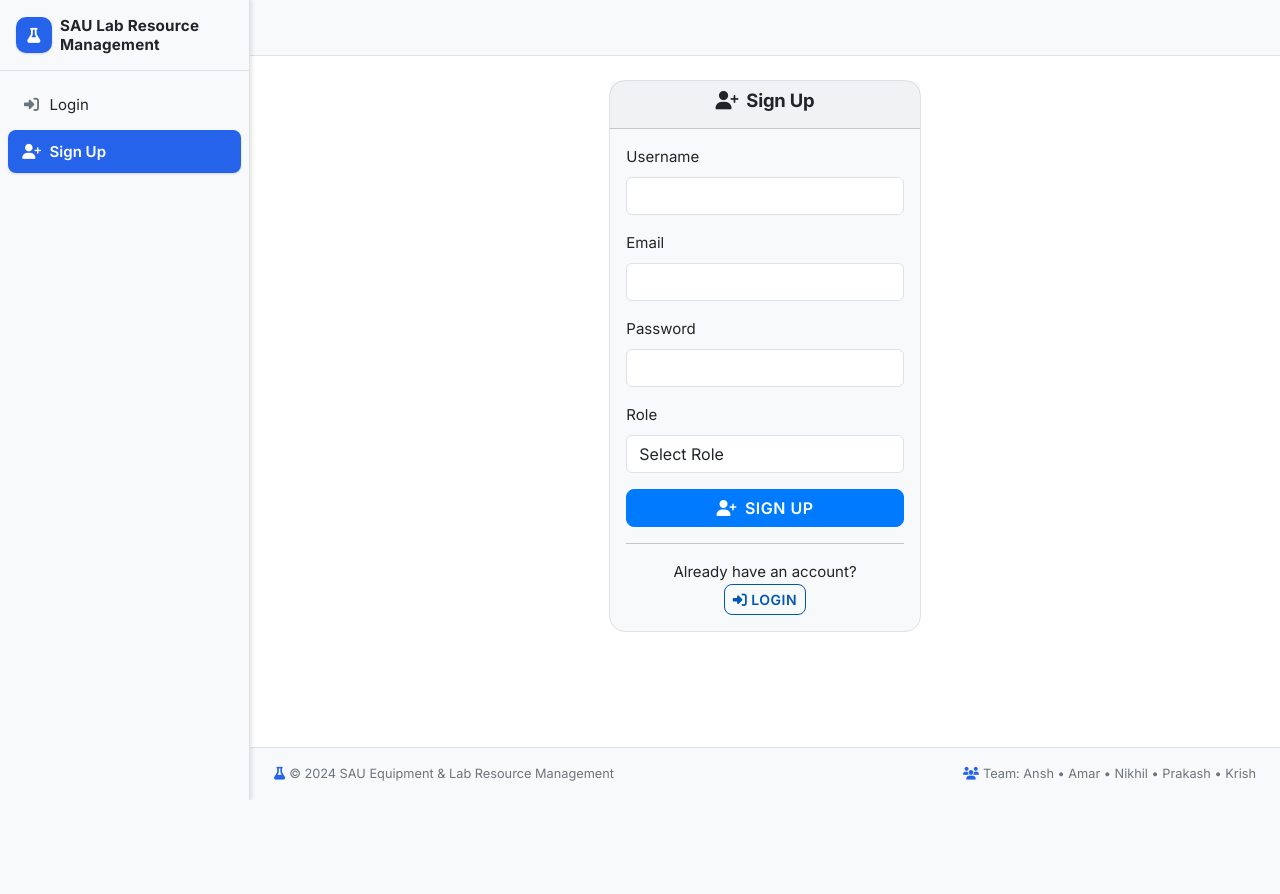
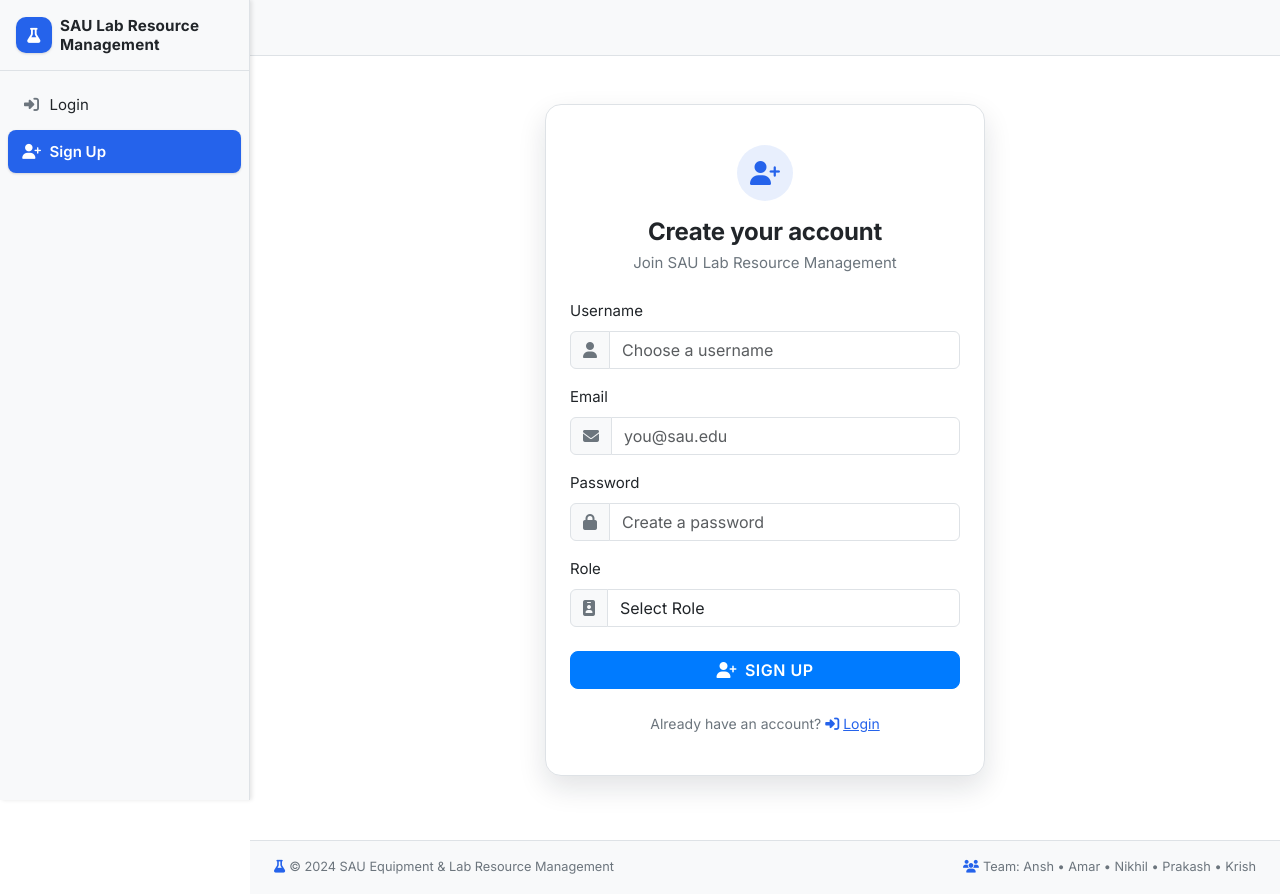
Before and after one commit to Mrstragr/dbms-project, a Flask app: page /signup in a window 1280 px wide. Before the commit the page ends 800 px from the top, so only its background shows below. Run offline with Flask 3, Linux system fonts and the light colour scheme; some libraries are stand-ins or nearby versions.

Commit message:
style: redesign signup page to match login

```diff
--- a/templates/signup.html
+++ b/templates/signup.html
@@ -3,29 +3,41 @@
 {% block title %}Sign Up - SAU Lab Management{% endblock %}
 
 {% block content %}
-<div class="row justify-content-center">
-    <div class="col-md-6 col-lg-4">
-        <div class="card">
-            <div class="card-header text-center">
-                <h4><i class="fas fa-user-plus me-2"></i>Sign Up</h4>
+<div class="auth-wrapper">
+    <div class="card auth-card">
+        <div class="card-body">
+            <div class="text-center mb-4">
+                <div class="auth-icon"><i class="fas fa-user-plus"></i></div>
+                <h1 class="auth-title">Create your account</h1>
+                <p class="text-muted mb-0">Join SAU Lab Resource Management</p>
             </div>
-            <div class="card-body">
             <form method="POST">
                 <input type="hidden" name="csrf_token" value="{{ csrf_token() }}">
                 <div class="mb-3">
                     <label for="username" class="form-label">Username</label>
-                        <input type="text" class="form-control" id="username" name="username" required>
+                    <div class="input-group">
+                        <span class="input-group-text"><i class="fas fa-user"></i></span>
+                        <input type="text" class="form-control" id="username" name="username" placeholder="Choose a username" required>
+                    </div>
                 </div>
                 <div class="mb-3">
                     <label for="email" class="form-label">Email</label>
-                        <input type="email" class="form-control" id="email" name="email" required>
+                    <div class="input-group">
+                        <span class="input-group-text"><i class="fas fa-envelope"></i></span>
+                        <input type="email" class="form-control" id="email" name="email" placeholder="you@sau.edu" required>
+                    </div>
                 </div>
                 <div class="mb-3">
                     <label for="password" class="form-label">Password</label>
-                        <input type="password" class="form-control" id="password" name="password" required>
+                    <div class="input-group">
+                        <span class="input-group-text"><i class="fas fa-lock"></i></span>
+                        <input type="password" class="form-control" id="password" name="password" placeholder="Create a password" required>
                     </div>
-                    <div class="mb-3">
+                </div>
+                <div class="mb-4">
                     <label for="role" class="form-label">Role</label>
+                    <div class="input-group">
+                        <span class="input-group-text"><i class="fas fa-id-badge"></i></span>
                         <select class="form-select" id="role" name="role" required>
                             <option value="">Select Role</option>
                             <option value="student">Student</option>
@@ -33,20 +45,17 @@
                             <option value="faculty">Faculty</option>
                         </select>
                     </div>
+                </div>
                 <div class="d-grid">
                     <button type="submit" class="btn btn-primary">
                         <i class="fas fa-user-plus me-2"></i>Sign Up
                     </button>
                 </div>
             </form>
-                <hr>
-                <div class="text-center">
-                    <p class="mb-0">Already have an account?</p>
-                    <a href="{{ url_for('login') }}" class="btn btn-outline-primary btn-sm">
-                        <i class="fas fa-sign-in-alt me-1"></i>Login
-                    </a>
-                </div>
-            </div>
+            <p class="auth-footer">
+                Already have an account?
+                <a href="{{ url_for('login') }}"><i class="fas fa-sign-in-alt me-1"></i>Login</a>
+            </p>
         </div>
     </div>
 </div>
```
Lines whose indentation alone changed are shown as unchanged.
